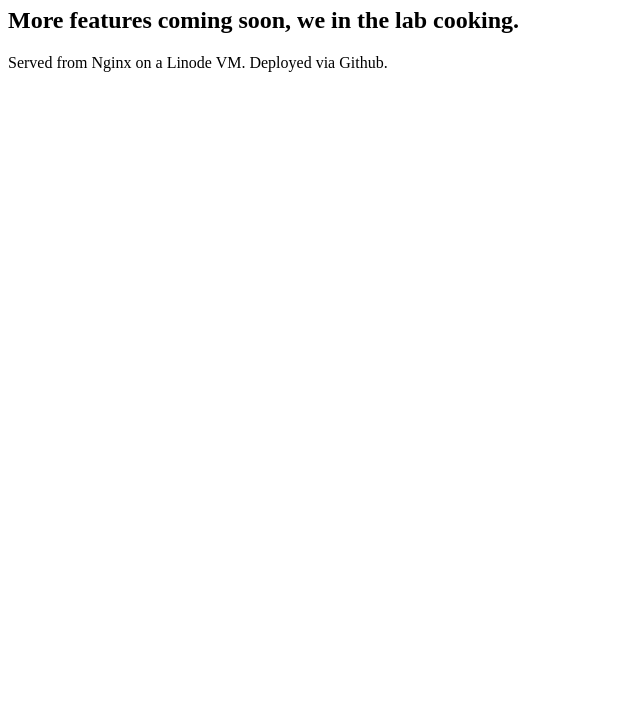
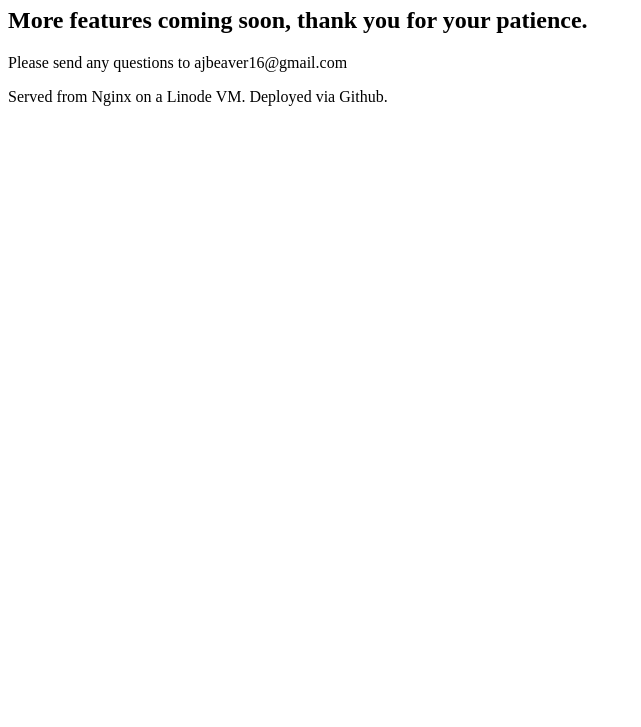
Before and after one commit to Dudeburner/offband-site, a plain HTML site: page index.html in a window 1280 px wide. Shown: the part 73-800 px from the top of the page, without its empty margins (0-641 px from the left). Drawn offline with Linux system fonts and the light colour scheme.

Commit message:
tweak final test

```diff
--- a/index.html
+++ b/index.html
@@ -2,5 +2,6 @@
 <meta name="viewport" content="width=device-width,initial-scale=1">
 <title>Offband Online Community</title>
 <h1>Offband is finally live!</h1>
-<h2>More features coming soon, we in the lab cooking.</h2>
+<h2>More features coming soon, thank you for your patience.</h2>
+<p>Please send any questions to ajbeaver16@gmail.com</p>
 <p>Served from Nginx on a Linode VM. Deployed via Github.</p>
```
